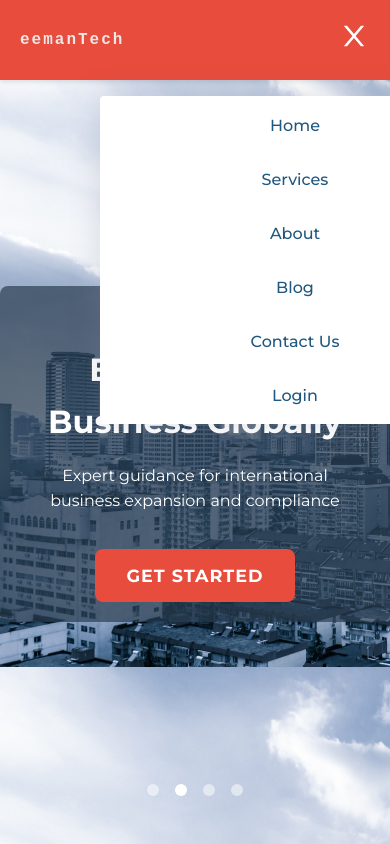
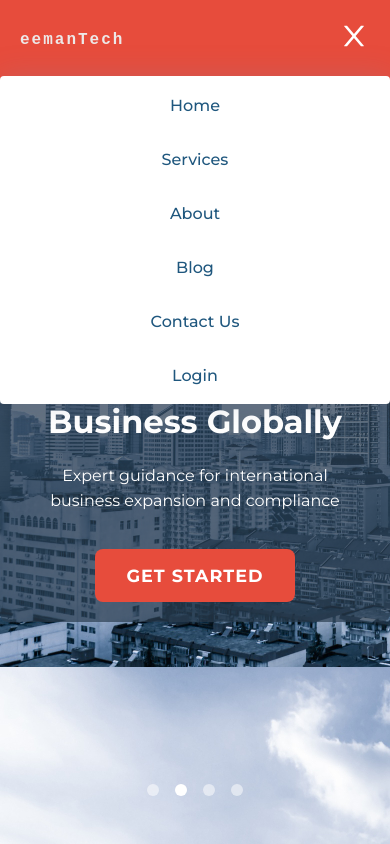
Before and after one commit to eemanDigital/modern_business_app, a React (Vite) app in the folder client/: page / in a window 390 px wide. Both pictures are taken after a click on the element 354 px from the left and 40 px from the top of the page. Shown: the top 844 px of the page. Built offline with nearby package versions, Linux system fonts and the light colour scheme; no server answers.

Commit message:
fixed mobile view nav bug

```diff
--- a/client/src/components/NavBar.jsx
+++ b/client/src/components/NavBar.jsx
@@ -45,10 +45,8 @@ function Navbar() {
           {click ? <AiOutlineClose /> : <BiMenuAltRight />}
         </div>
 
-        <ul
-          className={click ? 'nav-menu active' : 'nav-menu'}
-          data-aos='fade-left'>
-          <li className='nav-item'>
+        <ul className={click ? 'nav-menu active' : 'nav-menu'}>
+          <li className='nav-item' data-aos='fade-left'>
             <Link to='/' className='nav-links' onClick={closeMobileMenu}>
               Home
             </Link>
@@ -65,7 +63,7 @@ function Navbar() {
             {dropdown && <Dropdown />}
           </li>
 
-          <li className='nav-item'>
+          <li className='nav-item' data-aos='fade-left'>
             <Link
               to='/about-us'
               className='nav-links'
@@ -74,7 +72,7 @@ function Navbar() {
             </Link>
           </li>
 
-          <li className='nav-item'>
+          <li className='nav-item' data-aos='fade-left'>
             <Link to='/blog' className='nav-links' onClick={closeMobileMenu}>
               Blog
             </Link>
@@ -98,7 +96,7 @@ function Navbar() {
             </li>
           )}
 
-          <li className='nav-item'>
+          <li className='nav-item' data-aos='fade-left'>
             {user ? (
               <button className='logout-btn' onClick={() => logout()}>
                 Logout
--- a/client/src/components/Services.jsx
+++ b/client/src/components/Services.jsx
@@ -12,7 +12,7 @@ const Services = ({ packages }) => {
           {packages.map((item, index) => (
             <div className='services__card' key={index}>
               <div className='services__card-body'>
-                <div className='services__icon' data-aos='fade-up'>
+                <div className='services__icon' data-aos='fade-in'>
                   {item.icon}
                 </div>
 
@@ -20,7 +20,7 @@ const Services = ({ packages }) => {
                   {item.title}
                 </h4>
 
-                <p className='desc' data-aos='fade-left'>
+                <p className='desc' data-aos='fade-right'>
                   {item.description}
                 </p>
                 {/* <div className='services__price'>
--- a/client/src/styles/dropdown.scss
+++ b/client/src/styles/dropdown.scss
@@ -7,7 +7,7 @@
   width: 280px;
   background: $background-color;
   margin: 0;
-  padding: 10px 0;
+  // padding: 10px 0;
   box-shadow: 0px 0px 30px rgba(127, 137, 161, 0.25);
   transition: 0.3s;
   border-radius: 4px;
--- a/client/src/styles/hero.scss
+++ b/client/src/styles/hero.scss
@@ -103,6 +103,8 @@
 
 @media (max-width: $breakpoint-md) {
   .hero {
+    // height: 70vh;
+
     &__title {
       font-size: 2.5rem;
     }
@@ -126,5 +128,9 @@
     &__subtitle {
       font-size: 1rem;
     }
+
+    &__background {
+      height: 60px;
+    }
   }
 }
--- a/client/src/styles/navbar.scss
+++ b/client/src/styles/navbar.scss
@@ -92,8 +92,8 @@ header {
       width: 100%;
       height: fit-content;
       position: absolute;
-      top: 80px;
-      left: -100%;
+      top: 60px;
+      right: -50%;
       opacity: 0;
       transition: all 0.5s ease;
       background: #fff;
```
